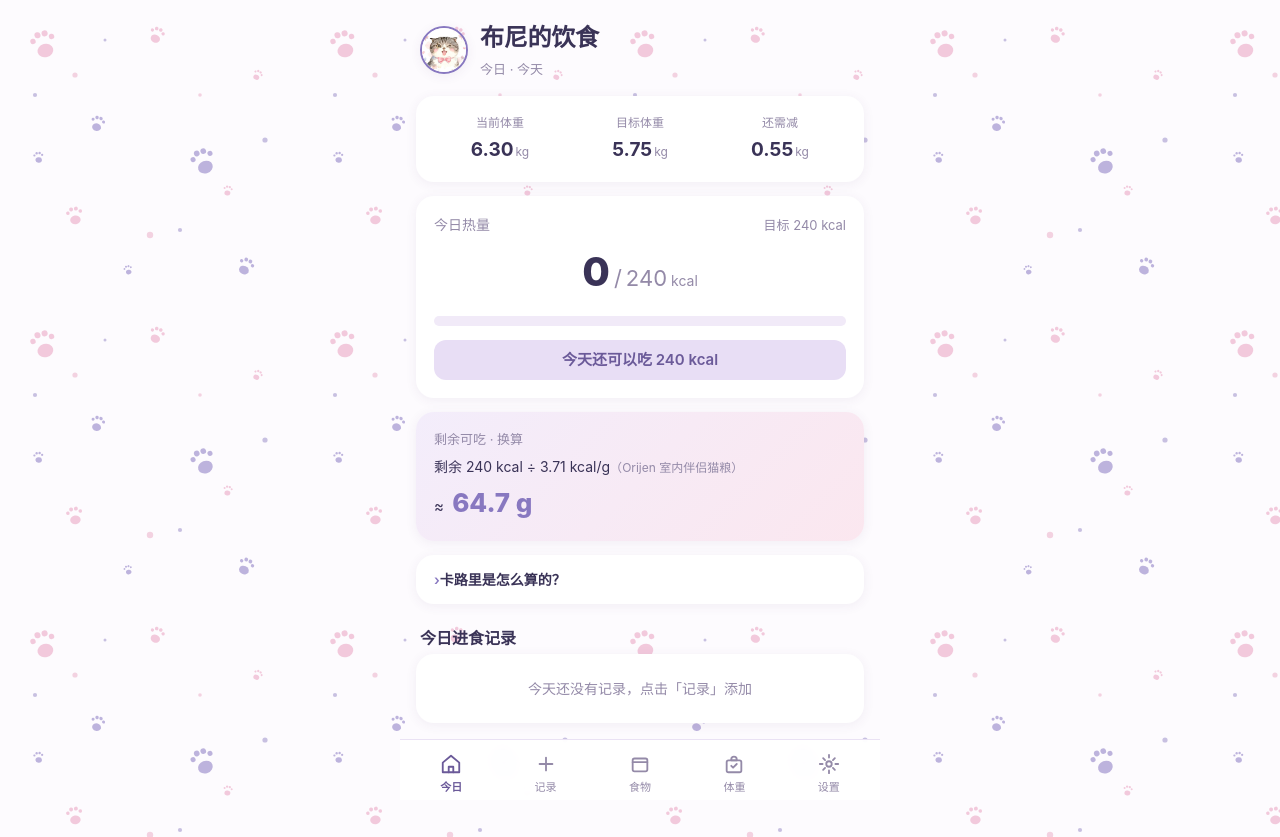
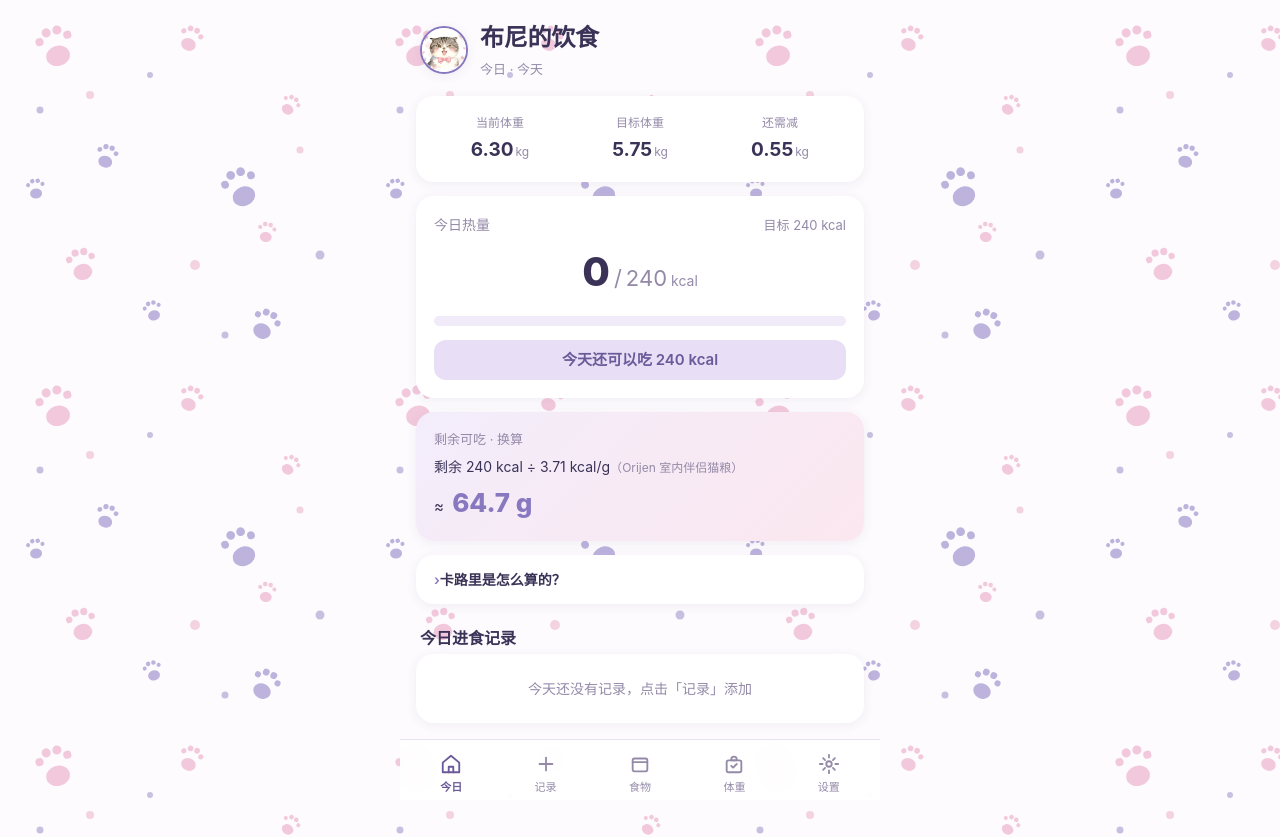
Before and after one commit to yangye03/bouni_diet, a React (Vite) app: page / in a window 1280 px wide. Built offline with nearby package versions, Linux system fonts and the light colour scheme; the HTML template or start-up script is replaced by a standard one.

Commit message:
背景波点改得更大

```diff
--- a/src/index.css
+++ b/src/index.css
@@ -37,7 +37,7 @@ body,
   min-height: 100%;
   background-color: var(--bg);
   background-image: url('/paws.svg');
-  background-size: 300px 300px;
+  background-size: 360px 360px;
   background-position: 0 0;
   background-repeat: repeat;
   color: var(--text);
```
Also changed, not shown: public/paws.svg.
